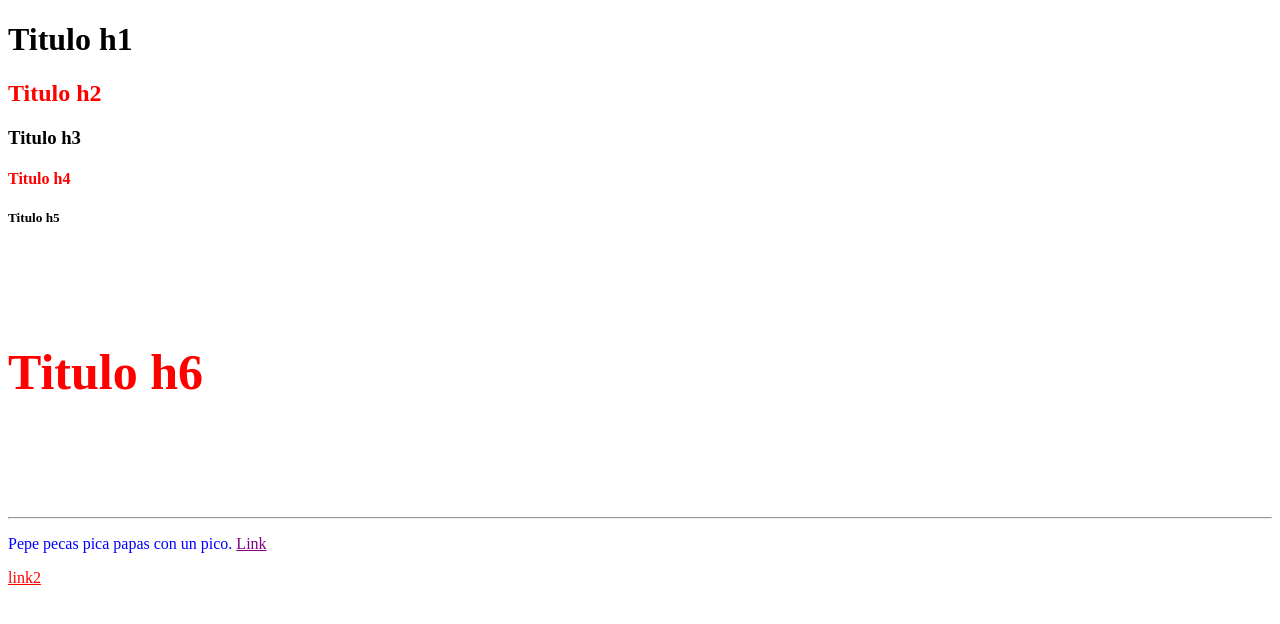
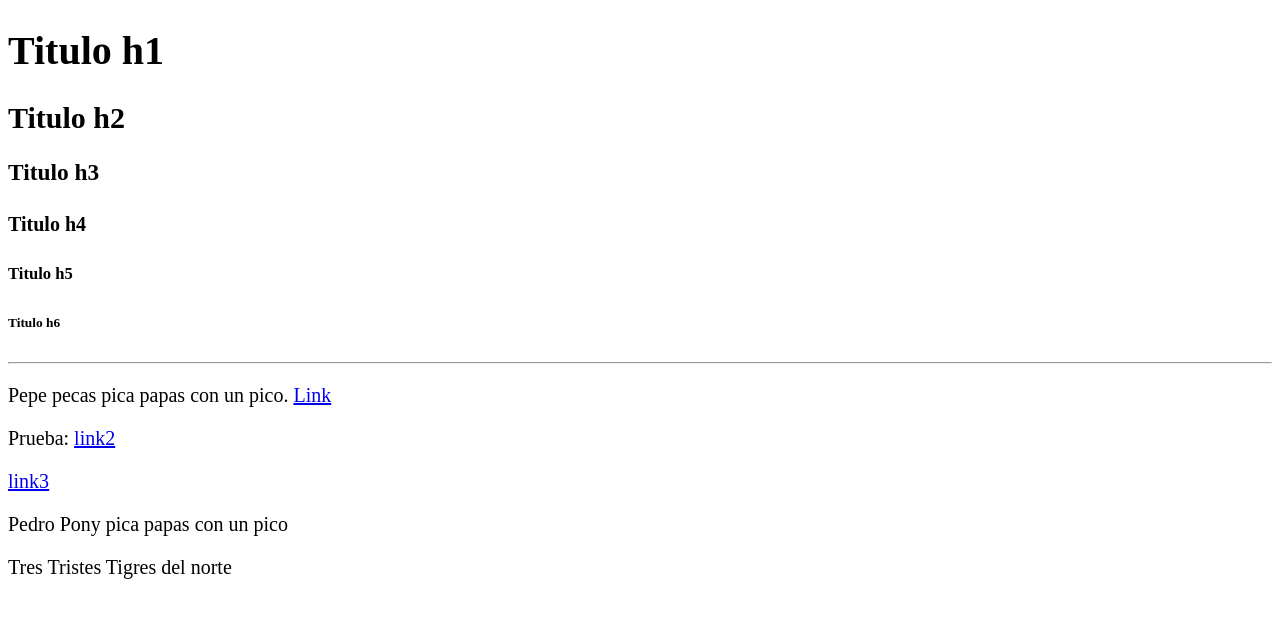
Before and after one commit to binarioGH/cssdesde0, a plain HTML site: page 1/primerospasos.html in a window 1280 px wide. Drawn offline with Linux system fonts and the light colour scheme.

Commit message:
siguo practicando css

```diff
--- /dev/null
+++ b/1/2.css
@@ -0,0 +1,6 @@
+body{
+	font-size:20px;
+}
+p{
+	font-size:1em;
+}
--- /dev/null
+++ b/1/3.css
@@ -0,0 +1,10 @@
+body{
+	background-color:#04B4AE;
+}
+.d{
+	background-color:white;
+	text-align: center;
+	margin:1rem;
+	padding:1rem;
+	border:2px solid #ccc;
+}
--- a/1/primerospasos.css
+++ b/1/primerospasos.css
@@ -1,7 +1,6 @@
 h2,h4,h6{
 	color: red;
 }
-
 h6{
 	font-size: 50px;
 }
@@ -14,3 +13,12 @@ a{
 p a{
 	color: purple;
 }
+.link{
+	color: green;
+	font-size: 10px;
+}
+
+/*
+Nota, las ID ya no se utilizan, solo
+las clases uwu.
+*/
--- a/1/primerospasos.html
+++ b/1/primerospasos.html
@@ -2,7 +2,7 @@
  <html>
  <head>
  	<title>Hola mundo</title>
- 	<link rel="stylesheet" href="primerospasos.css"/>
+ 	<link rel="stylesheet" href="2.css"/>
  </head>
  <body>
  	<!--voy a poner varias cosas al azar para practicar-->
@@ -14,6 +14,13 @@
  	<h6>Titulo h6</h6>
  	<hr/>
  	<p>Pepe pecas pica papas con un pico. <a href="#">Link</a></p>
- 	<a href="#">link2</a>
+ 	<p>Prueba: <a href="#" class="link">link2</a></p>
+ 	<a href="#">link3</a>
+ 	<div>
+ 		<p>Pedro Pony pica papas con un pico</p>
+ 	</div>
+ 	<div>
+ 		<p>Tres Tristes Tigres del norte</p>
+ 	</div>
  </body>
  </html>
```
Also changed, not shown: 1/4.css (added, +18 -0 lines), 1/div.html (added, +14 -0 lines).
